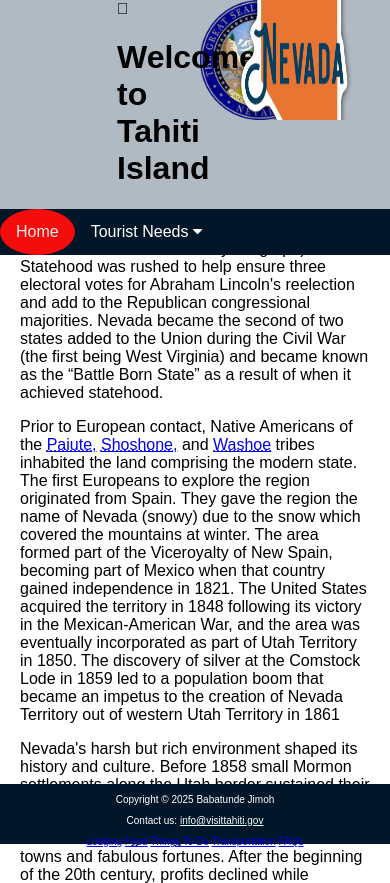
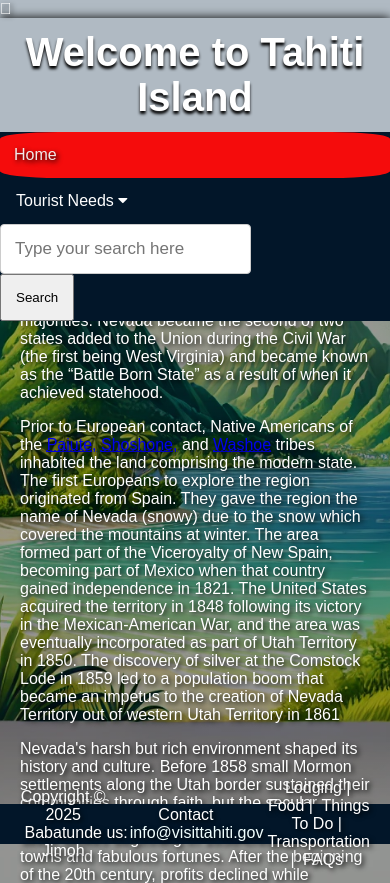
Before and after one commit to babatunj/Tahiti-Website, a plain HTML site: page index.html in a window 390 px wide. Shown: the top 883 px of the page. Drawn offline with Linux system fonts and the light colour scheme.

Commit message:
updated the header and body

```diff
--- a/index.html
+++ b/index.html
@@ -3,24 +3,14 @@
   <head>
   <meta name="viewport" content="width=device-width, initial-scale=1">
   <link rel="stylesheet" href="https://cdnjs.cloudflare.com/ajax/libs/font-awesome/4.7.0/css/font-awesome.min.css">
-<link rel="stylesheet"type="text/css" href="nevada_style.css">
+  <link rel="stylesheet"type="text/css" href="style.css">
   <title>Island of Tahiti</title>
   </head>
   <body>
       <header>
-    <div class="row">
-      <div class="column">
-        <img class="nevada_seal" src="images/State_Seal_of_Nevada.svg.png" alt="State_Seal_of_Nevada">
-      </div>
-      <div class="column fa-text-height">
+          <div class="fa-text-height">
             <h1>Welcome to Tahiti Island</h1>
           </div>
-      <div class="column">
-        <img id="nevadaname" src="images/Nevada.png" alt="Nevada">
-      </div>
-    </div>
-
-
         <div class="navbar">
           <a class="active" href="index.html">Home</a>
           <div class="dropdown">
@@ -34,6 +24,12 @@
               <a href="Transportation.html">Transportation</a>
               <a href="Faqs.html">FAQs</a>
             </div>
+          </div>
+          <div class="search-container">
+            <form action="Faqs.html">
+              <input type="text" placeholder="Type your search here" name="search" />
+              <button type="submit">Search</button>
+            </form>
           </div>
         </div>
       </header>
@@ -65,10 +61,10 @@ Nevada is largely desert and semiarid, much of it located within the Great Basin
             <hr class="headingmargin">
             <!--HTML-coded unordered list with at least three list items-->
             <ul>
-      <li><strong>Date of Statehood:</strong>  October 31, 1864</li>
-      <li><strong>Population:</strong>  2,770,551 (2010)</li>
-      <li><strong>Size:</strong> 7th largest state, 110,572 square miles <br/>&nbsp; &nbsp; &nbsp; &nbsp; &nbsp; 87% is federal or tribal land<br/>&nbsp; &nbsp; &nbsp; &nbsp; &nbsp; 17 counties, 27 recognized tribes</li>
-      <li><strong>Nickname(s):</strong> Battle-Born State; Sagebrush State; Silver State </li>
+              <li><strong>Location:</strong>  Pacific Ocean</li>
+              <li><strong>Population:</strong> 189,517[1] (August 2017 census)</li>
+              <li><strong>Coordinates:</strong> 17°40′S 149°25′W <br/>&nbsp; &nbsp; &nbsp; &nbsp; &nbsp; 87% is federal or tribal land<br/>&nbsp; &nbsp; &nbsp; &nbsp; &nbsp; 17 counties, 27 recognized tribes</li>
+              <li><strong>Area:</strong> 1,044 km2 (403 sq mi)</li>
               <li><strong>Motto:</strong> All for Our Country</li>
               <li><strong>Tree:</strong> Single-Leaf Piñon and Bristlecone Pine </li>
               <li><strong>Flower:</strong>  Sagebrush</li>
@@ -92,23 +88,19 @@ Nevada is largely desert and semiarid, much of it located within the Great Basin
           </div>
           <div>
             <footer>
-      <p>Copyright © 2025 Babatunde Jimoh<br>
-        <div class="row">
                 <div class="col">
-            <p>
-              Contact us:
-              <a style="color: azure" href="mailto:info@visittahiti.gov">info@visittahiti.gov</a>
-            </p>
+                  Copyright © 2025 Babatunde Jimoh
                 </div>
                 <div class="col">
-            <a href="Lodging.html">Lodging</a>
-            <a href="Food.html">Food</a>
-            <a href="ThingsToDo.html">Things To Do</a>
-            <a href="Transportation.html">Transportation</a>
+                      Contact us:<a style="color: azure" href="mailto:info@visittahiti.gov">info@visittahiti.gov</a>
+                </div>
+                <div class="col">
+                    <a href="Lodging.html">Lodging |</a>
+                    <a href="Food.html">Food |</a>
+                    <a href="ThingsToDo.html">Things To Do |</a>
+                    <a href="Transportation.html">Transportation |</a>
                     <a href="Faqs.html">FAQs</a>
                 </div>
-        </div>
-      </p>
             </footer>
           </div>
     </main>
--- a/nevada_style.css
+++ b/style.css
@@ -1,12 +1,17 @@
 
 html, body {
+  background: linear-gradient(rgba(0, 0, 0, 0.4), rgba(0, 0, 0, 0.4)), url("images/header.webp") no-repeat center fixed;
+  background-size: cover;
   font-family: Arial, Helvetica, sans-serif;
   width: 100%;
   margin: 0;
   padding: 0;
   height: 100%;
   width: 100%;
+  text-shadow: 2px 2px 5px rgb(3, 2, 2);
+  color: white;
 }
+
 /* navbar and dropdown syling */
 .navbar {
   overflow: auto;
@@ -16,12 +21,17 @@ html, body {
 
 .navbar a {
   float: left;
-  border-radius: 50%;
+  border-radius: 15%;
   font-size: 16px;
   color: white;
   text-align: center;
-  padding: 14px 16px;
+  padding: 14px 50px;
   text-decoration: none;
+  margin-left: 10px;
+}
+.navbar .dropdown-content a {
+  margin-left: auto;
+  border-radius: 10px;
 }
 
 .dropdown {
@@ -31,7 +41,7 @@ html, body {
 
 .dropdown .dropbtn {
   font-size: 16px;
-  border-radius: 50%;
+  border-radius: 10%;
   border: none;
   outline: none;
   color: white;
@@ -98,6 +108,18 @@ html, body {
       width: 100%;
       background-color: rgb(176, 186, 195);
     }
+    header h1 {
+      font-size: 2.5em;
+      color: white;
+      padding: 12px;
+      text-align: center;
+      margin: 0;
+      color: white;
+      background-size: cover;
+      box-shadow: 0 0 10px black;
+      text-shadow: 0 3px 3px black;
+      background-attachment: fixed;
+    }
 
 .carsonheader {
   background-color: rgb(25, 22, 221);
@@ -154,15 +176,23 @@ margin-right: 30px;
     }
 
   footer {
-      font-size: x-small;
+    font-size: medium;
     text-align: center;
-      display: block;
-      position: fixed;
+    display: flex;
+    /* Use flexbox for layout */
+    justify-content: space-between;
+    /* Space between columns */
+    align-items: center;
+    /* Align items vertically */
     background-color: #021629;
     color: white;
     width: 100%;
     bottom: 0;
-      height: 60px;
+    height: 40px;
+    padding: 0 20px;
+    /* Add some padding */
+    position: fixed;
+    left: 0;
   }
 
 /* Las vegas only styling begin here */
@@ -247,3 +277,64 @@ margin-right: 30px;
             margin-top: 0;
           }
         }
+
+        footer .col {
+          flex: 1;
+          /* Each column takes equal space */
+          text-align: center;
+          /* Center align text */
+        }
+
+        footer .col a {
+          color: white;
+          /* Footer link color */
+          margin: 2px;
+          /* Add spacing between links */
+          text-decoration: none;
+          /* Remove underline from links */
+        }
+
+        footer .col a:hover {
+          text-decoration: underline;
+          /* Underline on hover */
+        }
+
+.navbar .search-container {
+  float: right;
+  margin-right: 50px;
+}
+
+.navbar input[type="text"] {
+  padding: 6px;
+  margin-top: 8px;
+  font-size: 17px;
+  border: none;
+  width: auto;
+}
+
+.navbar .search-container button:hover {
+  background: #ddd;
+
+}
+
+
+@media screen and (max-width: 600px) {
+  .navbar .search-container {
+    float: none;
+  }
+
+  .navbar a,
+  .navbar input[type="text"],
+  .navbar .search-container button {
+    float: none;
+    display: block;
+    text-align: left;
+    width: auto;
+    margin: 0;
+    padding: 14px;
+  }
+
+  .navbar input[type="text"] {
+    border: 1px solid #ccc;
+  }
+}
```
Also changed, not shown: Faqs.html (+22 -15 lines), Food.html (+24 -21 lines), Lodging.html (+23 -15 lines), ThingsToDo.html (+23 -17 lines), Transportation.html (+23 -16 lines), images/Nevada.png (deleted), images/State_Seal_of_Nevada.svg.png (deleted), images/header.webp (added), images/las-vegas.jpeg (deleted), images/us-nv-cc-l.png (deleted), 1 other file. Lines whose indentation alone changed are shown as unchanged.
